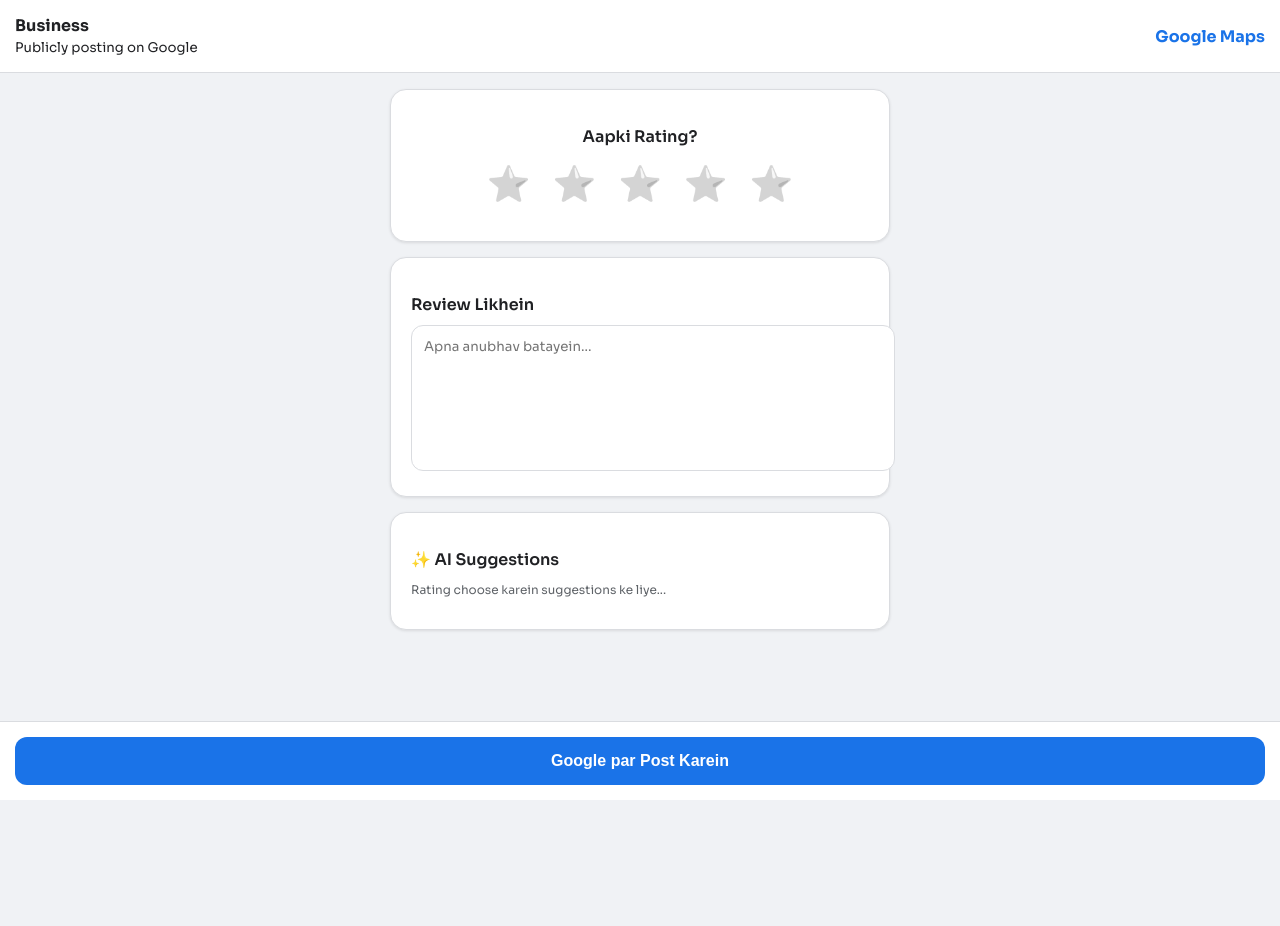
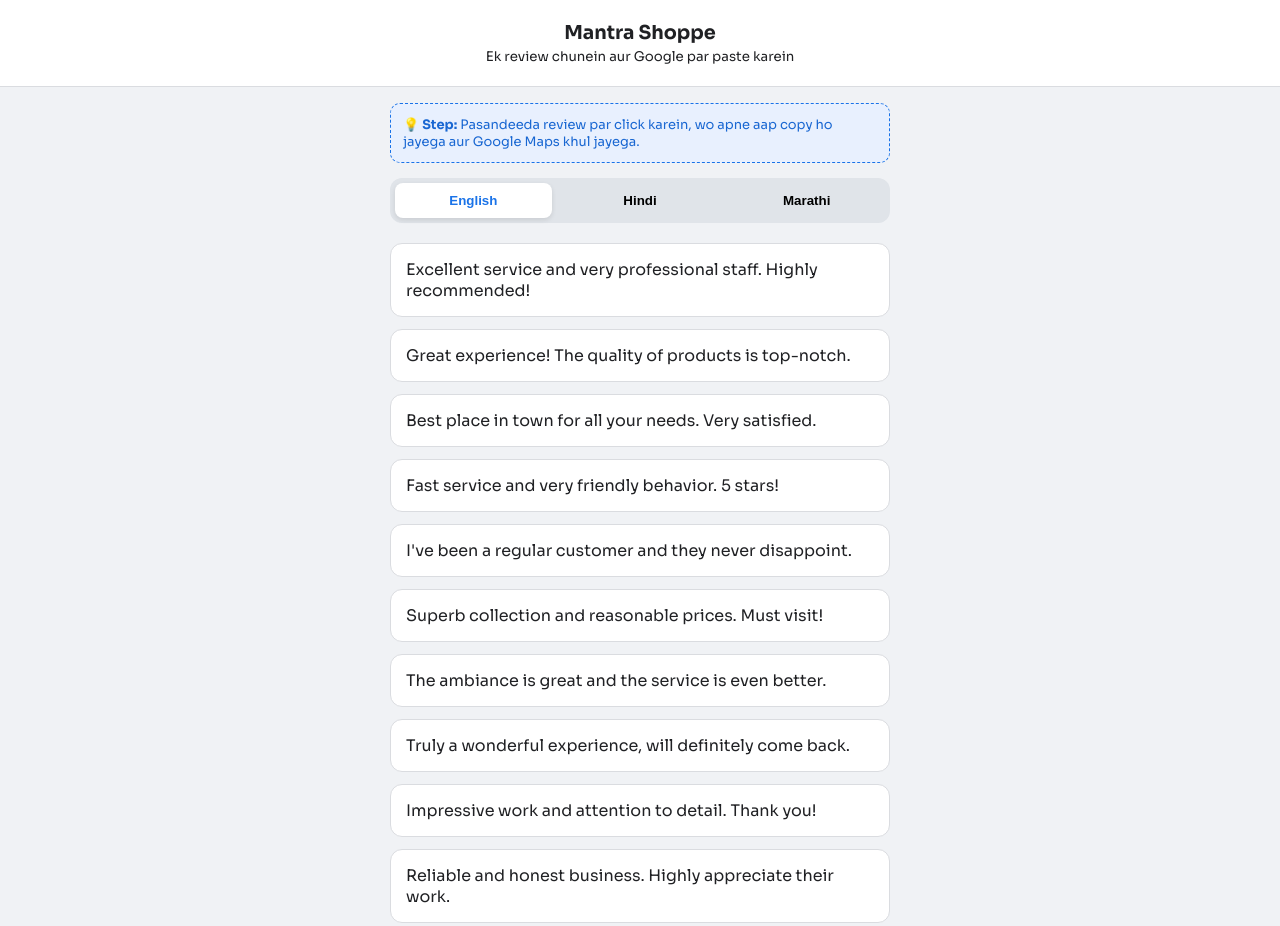
Before and after one commit to thestory27by7-svg/QR-code, a plain HTML site: page review.html in a window 1280 px wide. Before the commit the page ends 800 px from the top, so only its background shows below. Drawn offline with Linux system fonts and the light colour scheme.

Commit message:
Update review.html

```diff
--- a/review.html
+++ b/review.html
@@ -3,120 +3,129 @@
 <head>
 <meta charset="UTF-8">
 <meta name="viewport" content="width=device-width, initial-scale=1.0, maximum-scale=1.0">
-<title>Review Karein</title>
-<link href="https://fonts.googleapis.com/css2?family=Sora:wght@300;400;500;600;700&display=swap" rel="stylesheet">
+<title>Review Helper</title>
+<link href="https://fonts.googleapis.com/css2?family=Sora:wght@400;600;700&display=swap" rel="stylesheet">
 <style>
-  :root {
-    --primary: #1A73E8; --bg: #F0F2F5; --card: #FFFFFF;
-    --text: #202124; --muted: #5F6368; --border: #DADCE0;
-    --radius: 16px;
-  }
-  body { font-family: 'Sora', sans-serif; background: var(--bg); color: var(--text); margin: 0; padding-bottom: 100px; }
-  .header { background: white; padding: 15px; border-bottom: 1px solid var(--border); position: sticky; top: 0; z-index: 10; display: flex; justify-content: space-between; align-items: center; }
+  :root { --primary: #1A73E8; --bg: #F0F2F5; --text: #202124; --border: #DADCE0; }
+  body { font-family: 'Sora', sans-serif; background: var(--bg); color: var(--text); margin: 0; padding-bottom: 20px; }
+  .header { background: white; padding: 20px; border-bottom: 1px solid var(--border); text-align: center; }
   .container { padding: 16px; max-width: 500px; margin: 0 auto; }
-  .card { background: white; border-radius: var(--radius); padding: 20px; margin-bottom: 15px; box-shadow: 0 1px 3px rgba(0,0,0,0.1); border: 1px solid var(--border); }
-  .star-row { display: flex; gap: 10px; justify-content: center; margin: 15px 0; }
-  .star-btn { border: none; background: none; font-size: 35px; cursor: pointer; filter: grayscale(1); transition: 0.2s; }
-  .star-btn.active { filter: grayscale(0); transform: scale(1.1); }
-  textarea { width: 100%; height: 120px; border: 1px solid var(--border); border-radius: 12px; padding: 12px; font-family: inherit; resize: none; outline: none; }
-  .suggestion-chip { background: #F8F9FA; border: 1px solid var(--border); border-radius: 10px; padding: 12px; margin-bottom: 10px; cursor: pointer; font-size: 14px; text-align: left; width: 100%; display: block; }
-  .suggestion-chip:hover { border-color: var(--primary); background: #E8F0FE; }
-  .submit-bar { position: fixed; bottom: 0; width: 100%; background: white; padding: 15px; border-top: 1px solid var(--border); box-sizing: border-box; }
-  .btn-primary { width: 100%; padding: 15px; background: var(--primary); color: white; border: none; border-radius: 12px; font-size: 16px; font-weight: 600; cursor: pointer; }
-  #success-overlay { display: none; position: fixed; inset: 0; background: white; z-index: 100; flex-direction: column; align-items: center; justify-content: center; text-align: center; padding: 20px; }
+
+  /* Tabs Styling */
+  .lang-tabs { display: flex; gap: 10px; margin-bottom: 20px; background: #e0e4e9; padding: 5px; border-radius: 12px; }
+  .tab-btn { flex: 1; padding: 10px; border: none; border-radius: 8px; cursor: pointer; font-weight: 600; background: none; transition: 0.3s; }
+  .tab-btn.active { background: white; color: var(--primary); box-shadow: 0 2px 5px rgba(0,0,0,0.1); }
+
+  .instruction { background: #E8F0FE; padding: 12px; border-radius: 10px; margin-bottom: 15px; font-size: 13px; color: #1967D2; border: 1px dashed var(--primary); }
+
+  .review-card { background: white; border-radius: 12px; padding: 15px; margin-bottom: 12px; border: 1px solid var(--border); cursor: pointer; transition: 0.2s; position: relative; }
+  .review-card:active { transform: scale(0.98); background: #f9f9f9; }
+  .copy-tag { position: absolute; right: 10px; top: 10px; font-size: 10px; background: #34A853; color: white; padding: 2px 6px; border-radius: 4px; display: none; }
+
+  #toast { position: fixed; bottom: 30px; left: 50%; transform: translateX(-50%); background: #323232; color: white; padding: 12px 24px; border-radius: 30px; font-size: 14px; display: none; z-index: 1000; box-shadow: 0 4px 10px rgba(0,0,0,0.3); }
 </style>
 </head>
 <body>
 
 <div class="header">
-  <div class="biz-info"><b id="biz-name">Loading...</b><br><small>Publicly posting on Google</small></div>
-  <div style="color: #1A73E8; font-weight: bold;">Google Maps</div>
+  <b id="biz-name" style="font-size: 1.2rem;">Business Name</b><br>
+  <small style="color: var(--muted);">Ek review chunein aur Google par paste karein</small>
 </div>
 
 <div class="container">
-  <div class="card">
-    <p style="text-align:center; font-weight:600;">Aapki Rating?</p>
-    <div class="star-row">
-      <button class="star-btn" onclick="setRating(1)">⭐</button>
-      <button class="star-btn" onclick="setRating(2)">⭐</button>
-      <button class="star-btn" onclick="setRating(3)">⭐</button>
-      <button class="star-btn" onclick="setRating(4)">⭐</button>
-      <button class="star-btn" onclick="setRating(5)">⭐</button>
-    </div>
+  <div class="instruction">
+    💡 <b>Step:</b> Pasandeeda review par click karein, wo apne aap copy ho jayega aur Google Maps khul jayega.
   </div>
 
-  <div class="card">
-    <p style="font-weight:600; margin-bottom:10px;">Review Likhein</p>
-    <textarea id="review-text" placeholder="Apna anubhav batayein..."></textarea>
+  <div class="lang-tabs">
+    <button class="tab-btn active" onclick="switchLang('en', this)">English</button>
+    <button class="tab-btn" onclick="switchLang('hi', this)">Hindi</button>
+    <button class="tab-btn" onclick="switchLang('mr', this)">Marathi</button>
   </div>
 
-  <div class="card">
-    <p style="font-weight:600; margin-bottom:10px;">✨ AI Suggestions</p>
-    <div id="ai-chips">
-      <p style="font-size:12px; color:var(--muted);">Rating choose karein suggestions ke liye...</p>
+  <div id="reviews-container">
     </div>
-  </div>
 </div>
 
-<div class="submit-bar">
-  <button class="btn-primary" onclick="showSuccess()">Google par Post Karein</button>
-</div>
-
-<div id="success-overlay">
-  <div style="font-size: 50px;">✅</div>
-  <h2>Shukriya!</h2>
-  <p>Review copy ho gaya hai. Ab Google Maps par paste kar dein.</p>
-  <button class="btn-primary" id="google-link-btn">Google Maps Kholein</button>
-</div>
+<div id="toast">✅ Review Copy Ho Gaya! Maps khul raha hai...</div>
 
 <script>
-let currentRating = 0;
-let reviewUrl = '';
+// YAHAN AAP REVIEWS EDIT KAR SAKTE HAIN YA NAYE ADD KAR SAKTE HAIN
+const reviewData = {
+  en: [
+    "Excellent service and very professional staff. Highly recommended!",
+    "Great experience! The quality of products is top-notch.",
+    "Best place in town for all your needs. Very satisfied.",
+    "Fast service and very friendly behavior. 5 stars!",
+    "I've been a regular customer and they never disappoint.",
+    "Superb collection and reasonable prices. Must visit!",
+    "The ambiance is great and the service is even better.",
+    "Truly a wonderful experience, will definitely come back.",
+    "Impressive work and attention to detail. Thank you!",
+    "Reliable and honest business. Highly appreciate their work."
+  ],
+  hi: [
+    "Yahan ki service bahut hi badhiya hai. Staff ka vyavahar accha hai.",
+    "Mantra Shoppe par har cheez ki quality best milti hai.",
+    "Mera anubhav bahut accha raha, main sabko yahan aane ki salah dunga.",
+    "Kaam bahut fast aur safai se kiya jata hai. Very good!",
+    "Pichle 2 saal se main yahan aa raha hoon, hamesha best service milti hai.",
+    "Collection bahut accha hai aur daam bhi sahi hain.",
+    "Yahan ki sabse acchi baat inka professional tarika hai.",
+    "Bahut hi sundar anubhav, dhanyawad Mantra Shoppe!",
+    "Har kaam mein perfection dikhta hai. Zaroor aayein.",
+    "Sahi daam aur bhetar quality ke liye sabse acchi jagah."
+  ],
+  mr: [
+    "इथली सेवा खूप छान आहे. कर्मचारी अतिशय नम्र आहेत.",
+    "उत्कृष्ट दर्जा आणि वाजवी दर. नक्की भेट द्या!",
+    "माझा अनुभव खूपच चांगला होता. सेवा वेळेवर मिळते.",
+    "सर्वोत्तम क्वालिटी आणि तत्पर सेवा. धन्यवाद!",
+    "शहरातील एक उत्तम दुकान, सर्वांना शिफारस करेन.",
+    "कलेक्शन खूपच सुंदर आहे, नक्कीच पुन्हा येईन.",
+    "कामात खूप सफाई आणि प्रामाणिकपणा आहे.",
+    "मॅन्त्रा शॉपी मधील अनुभव खूपच समाधानकारक होता.",
+    "विश्वासार्ह सेवा आणि दर्जेदार उत्पादने.",
+    "खूप छान वाटले, इथली प्रत्येक गोष्ट उत्तम आहे."
+  ]
+};
+
+let currentLang = 'en';
+let googleUrl = '';
 
 window.onload = () => {
   const params = new URLSearchParams(window.location.search);
-  document.getElementById('biz-name').textContent = decodeURIComponent(params.get('biz') || 'Business');
-  reviewUrl = decodeURIComponent(params.get('url') || '');
+  document.getElementById('biz-name').textContent = decodeURIComponent(params.get('biz') || 'Mantra Shoppe');
+  googleUrl = decodeURIComponent(params.get('url') || '');
+  loadReviews('en');
 };
 
-function setRating(r) {
-  currentRating = r;
-  const stars = document.querySelectorAll('.star-btn');
-  stars.forEach((s, i) => s.classList.toggle('active', i < r));
-  loadSuggestions(r);
+function switchLang(lang, btn) {
+  document.querySelectorAll('.tab-btn').forEach(b => b.classList.remove('active'));
+  btn.classList.add('active');
+  loadReviews(lang);
 }
 
-function loadSuggestions(r) {
-  const biz = document.getElementById('biz-name').textContent;
-  const chips = document.getElementById('ai-chips');
-  chips.innerHTML = 'Loading suggestions...';
-
-  // Static Fallback Suggestions (Faster)
-  const suggestions = r >= 4 ? [
-    `Experience bahut accha raha! ${biz} ka staff professional hai.`,
-    `${biz} is definitely recommended! Best service and environment.`,
-    `Great place! Everything was perfect. Highly satisfied.`
-  ] : [
-    `${biz} theek hai but service improve karne ki zaroorat hai.`,
-    `Average experience. Could be better.`,
-    `Not satisfied with the service at ${biz}.`
-  ];
-
-  chips.innerHTML = '';
-  suggestions.forEach(text => {
-    const btn = document.createElement('button');
-    btn.className = 'suggestion-chip';
-    btn.textContent = text;
-    btn.onclick = () => { document.getElementById('review-text').value = text; };
-    chips.appendChild(btn);
+function loadReviews(lang) {
+  const container = document.getElementById('reviews-container');
+  container.innerHTML = '';
+  reviewData[lang].forEach(text => {
+    const card = document.createElement('div');
+    card.className = 'review-card';
+    card.innerHTML = `<span class="copy-tag">COPIED</span>${text}`;
+    card.onclick = () => copyAndRedirect(text);
+    container.appendChild(card);
   });
 }
 
-function showSuccess() {
-  const text = document.getElementById('review-text').value;
-  navigator.clipboard.writeText(text);
-  document.getElementById('success-overlay').style.display = 'flex';
-  document.getElementById('google-link-btn').onclick = () => window.open(reviewUrl, '_blank');
+function copyAndRedirect(text) {
+  navigator.clipboard.writeText(text).then(() => {
+    const toast = document.getElementById('toast');
+    toast.style.display = 'block';
+    setTimeout(() => {
+      window.location.href = googleUrl;
+    }, 1500);
+  });
 }
 </script>
 </body>
```
